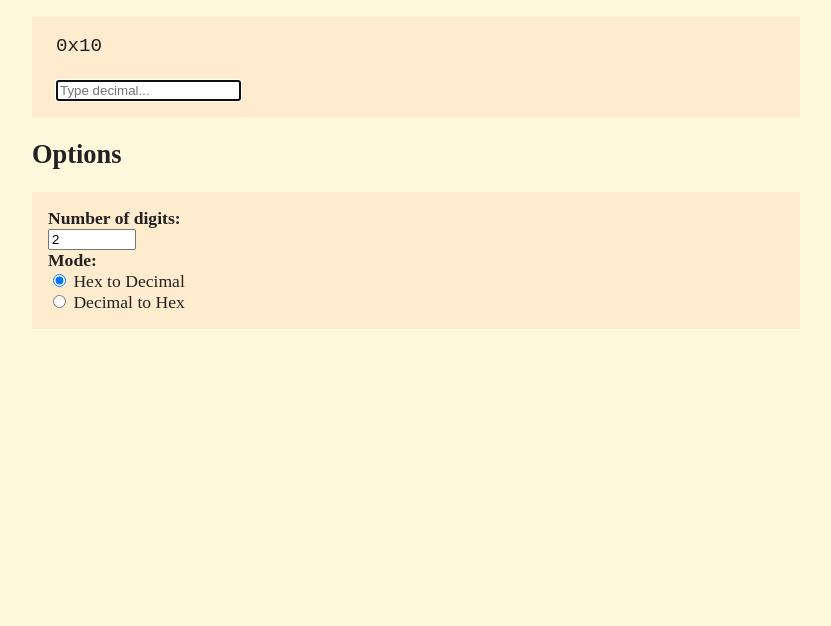
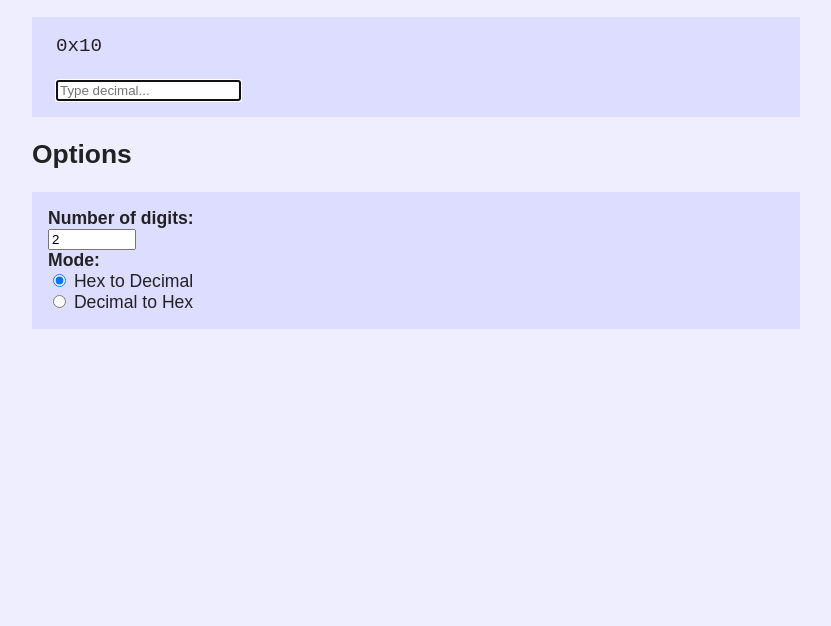
Before and after one commit to macarc/macarc.github.io, a plain HTML site: page hex.html in a window 1280 px wide. Shown: the part 174-800 px from the top of the page, without its empty margins (224-1055 px from the left). Drawn offline with Linux system fonts and the light colour scheme.

Commit message:
Update style

```diff
--- a/style.css
+++ b/style.css
@@ -1,6 +1,6 @@
 body {
-  font-family: Times New Roman;
-  background-color: cornsilk;
+  font-family: sans-serif;
+  background-color: #eef;
   font-size: 1.1rem;
   color: #222;
 }
@@ -48,7 +48,7 @@ img.centre {
 section {
   /* border: 1px solid black; */
   padding: 1rem;
-  background-color: blanchedalmond;
+  background-color: #ddf;
   margin-bottom: 1rem;
 }
 .links {
```
